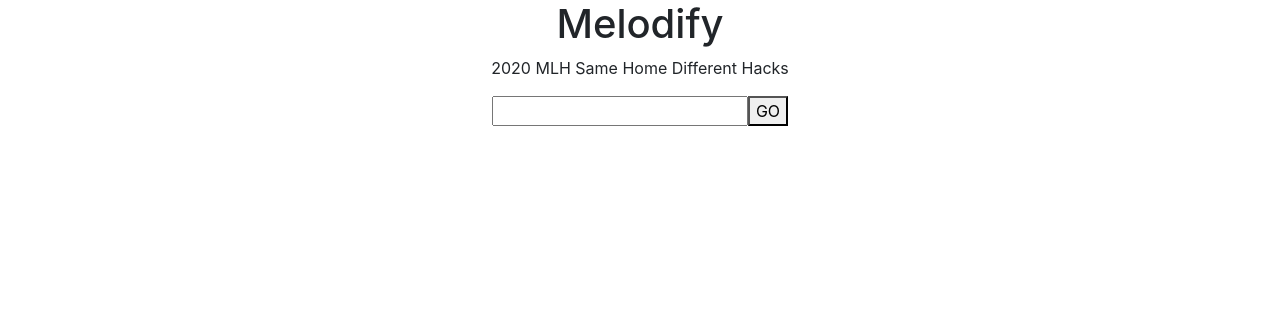
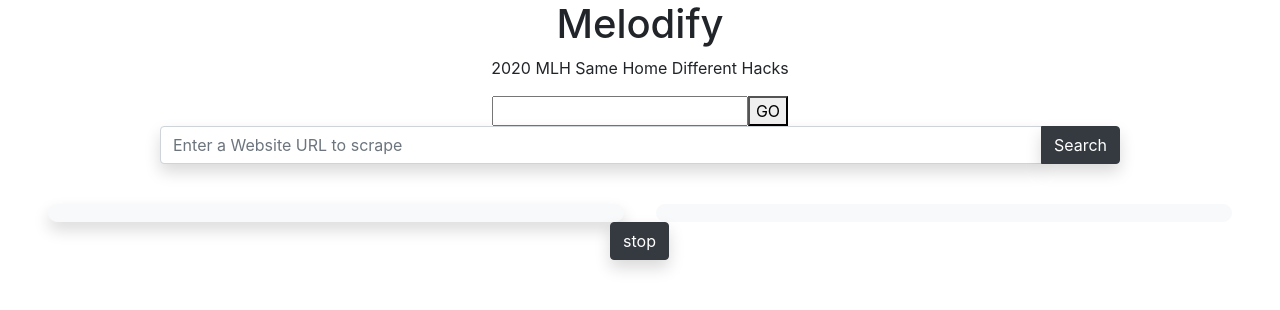
Before and after one commit to GedionT/Melodify, an Angular app in the folder Melodify/: page / in a window 1280 px wide. Shown: the top 310 px of the page. Built offline with nearby package versions, Linux system fonts and the light colour scheme.

Commit message:
stopping part way

```diff
--- a/Melodify/src/app/home/home.component.html
+++ b/Melodify/src/app/home/home.component.html
@@ -15,6 +15,48 @@
 				<input #urlBox required>
 				<button (click)="play(urlBox.value)">GO</button>
 			</div>
+
+			<div class="w-75 d-flex justify-content-center align-items-center ">
+				<div class="input-group mb-3">
+					<input type="text" #urlBox class="form-control shadow" placeholder="Enter a Website URL to scrape" >
+					<div class="input-group-append">
+						<button class="btn btn-dark shadow" (click)="play(urlBox.value)" type="button">Search</button>
+					</div>
+				</div>
+			</div>
+
+			<div class="h-100 w-100 d-flex justify-content-center">
+				<div class="border bg-light border-light mt-4 mr-3 shadow"  style="width: 45%; height: 90%; border-radius: 20px 20px 20px 20px">
+					<div class="d-flex w-100 h-100 flex-wrap p-2 overflow-auto" id="text">
+						<div *ngFor="let t of text" id="text{{t[2]}}">
+							<div>
+								{{t[0]}} &nbsp;
+							</div>
+						</div>
+					</div>
+
+				</div>
+				<div class="border bg-light border-light mt-4 ml-3" style="width: 45%; height: 90%; border-radius: 20px 20px 20px 20px ">
+					<div class="d-flex w-100 h-100 flex-wrap p-2 overflow-auto">
+						<div *ngFor="let note of notesArray; let isLast=last" id="note{{note[2]}}" >
+							<div *ngIf="isLast && renderFlag==false">{{setRenderTrue()}}</div>
+							<div>
+								{{note[0]}} &nbsp;
+							</div>
+						</div>
+					</div>
+				</div>
+
+
+			</div>
+			<div class="input-group-append">
+				<button class="btn btn-dark shadow" (click)="stopButton()" type="button">stop</button>
+			</div>
+			<!-- <div class="mb-3">
+				Made with <svg class="bi bi-heart" width="1em" height="1em" viewBox="0 0 16 16" fill="currentColor" xmlns="http://www.w3.org/2000/svg">
+					<path fill-rule="evenodd" d="M8 2.748l-.717-.737C5.6.281 2.514.878 1.4 3.053c-.523 1.023-.641 2.5.314 4.385.92 1.815 2.834 3.989 6.286 6.357 3.452-2.368 5.365-4.542 6.286-6.357.955-1.886.838-3.362.314-4.385C13.486.878 10.4.28 8.717 2.01L8 2.748zM8 15C-7.333 4.868 3.279-3.04 7.824 1.143c.06.055.119.112.176.171a3.12 3.12 0 0 1 .176-.17C12.72-3.042 23.333 4.867 8 15z"/>
+				</svg>
+			</div> -->
 		</div>
 	</body>
 </html>
--- a/Melodify/src/app/home/home.component.ts
+++ b/Melodify/src/app/home/home.component.ts
@@ -1,26 +1,68 @@
 import { Component, OnInit } from '@angular/core';
-import {MusicServiceService} from '../music-service.service';
+import { MusicServiceService } from '../music-service.service';
+import { playKeyboard, toKeyboardArray } from '../helpers/playKeyboard';
 
 @Component({
   selector: 'app-home',
   templateUrl: './home.component.html',
-  styleUrls: ['./home.component.css']
+  styleUrls: ['./home.component.css'],
 })
+
 export class HomeComponent implements OnInit {
+  constructor(private musicService: MusicServiceService) {}
+  stop = { value: false };
+  text = [];
+  notesArray = [];
+  index = 0;
+  elem: Element;
+  renderFlag = false;
 
-  constructor(private musicService : MusicServiceService) { }
+  ngOnInit(): void {}
 
-  ngOnInit(): void {
+  play(url) {
+    this.stop.value = false;
+    console.log(this.stop);
+    this.musicService.scrapeSite(url).subscribe((arrayTextLength) => {
+      let i = 0;
+      arrayTextLength = arrayTextLength.map((a) => [a[0], a[1], i++]);
+      // console.log(arrayTextLength);
+      this.text = arrayTextLength;
+      this.notesArray = toKeyboardArray(arrayTextLength);
+      // console.log('notes array: ' + this.notesArray);
+      playKeyboard(this.notesArray, this.stop);
+    });
   }
 
-  play(url){
-    console.log(url);
-    this.musicService.scrapeSite(url).subscribe(data =>{
-      console.log(data);
-    })
+  timeout(ms) {
+    return new Promise((resolve) => setTimeout(resolve, ms));
   }
 
+  stopButton() {
+    this.stop.value = true;
+    this.index = 0;
+    this.renderFlag = false;
+    //remove all the highlight here
+    this.text=[];
+    this.notesArray=[];
+  }
 
+  async setRenderTrue() {
+    this.renderFlag = true;
 
+    for (let i of this.text) {
+      if (this.index <= this.text.length) {
+        // if (document.getElementsByClassName('highlight')[0]!== undefined){
+        // document.getElementsByClassName('highlight')[0].classList.remove('highlight')
+        document.getElementById('text' + this.index.toString()).classList.add('highlight');
+        document.getElementById('note' + this.index.toString()).classList.add('highlight');
+        console.log('dfdfd' + this.stop.value);
 
+        await this.timeout(i[1] * 200);
+        if (this.stop.value) break;
+        this.index++;
+      }
+    }
+    this.index = 0;
+    return;
+  }
 }
```
